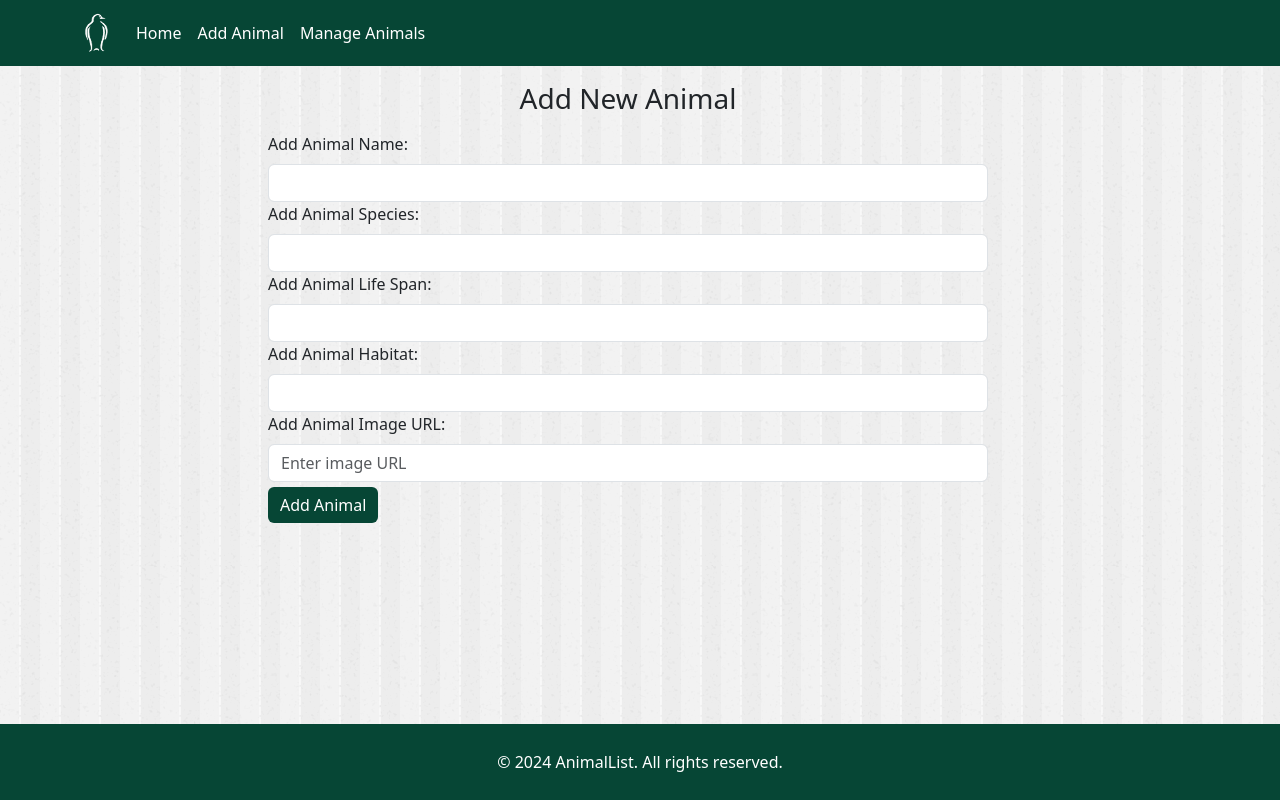
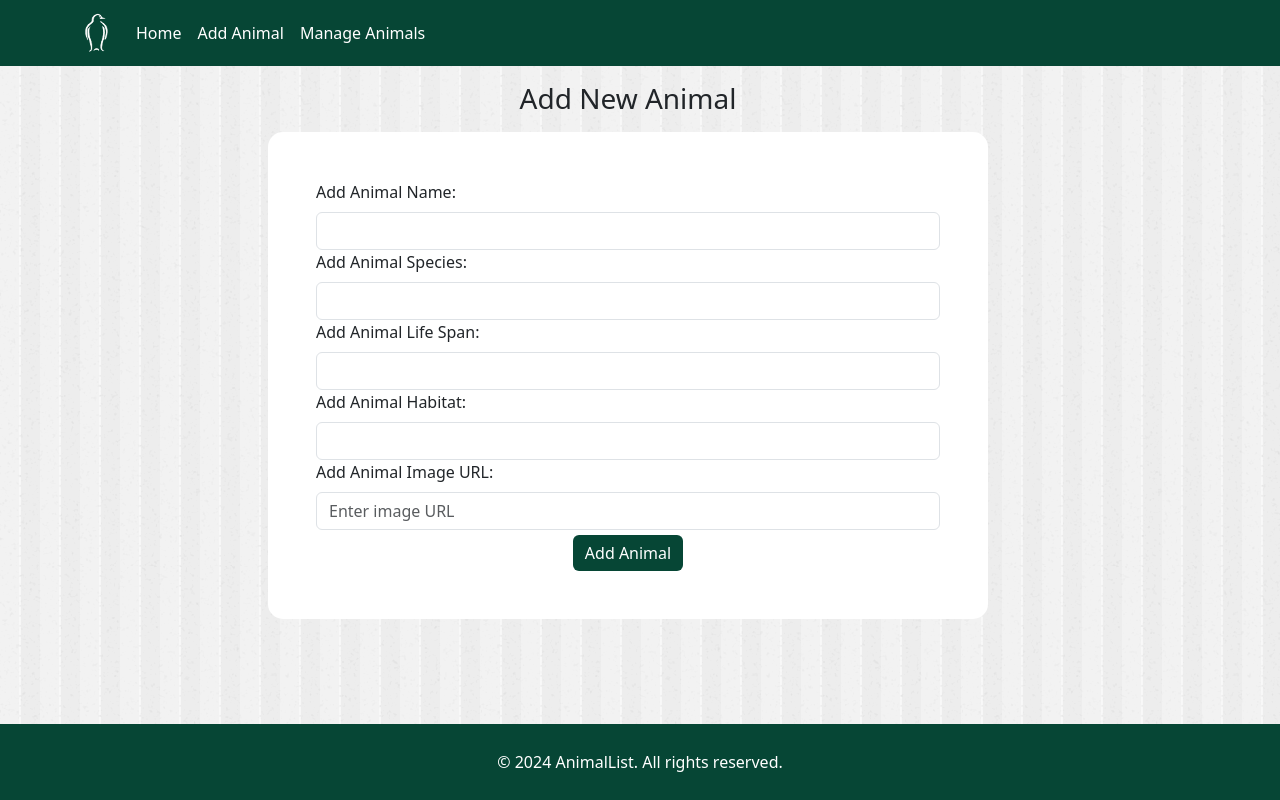
Before and after one commit to PaTTTeX/Animal-App, a React (Create React App) app in the folder my-app/: page /add in a window 1280 px wide. Built offline with nearby package versions, Linux system fonts and the light colour scheme; the HTML template or start-up script is replaced by a standard one.

Commit message:
Enhance Add and View components: improve comments for clarity, update form layout, and fix class attribute in View component

```diff
--- a/my-app/src/Pages/Add.js
+++ b/my-app/src/Pages/Add.js
@@ -6,7 +6,7 @@ import axios from "axios";
 import '../App.css';
 
 const Add = () => {
-    // State variables
+    // State variables to store input values
     const [name, setName] = useState('');
     const [species, setSpecies] = useState('');
     const [age, setAge] = useState('');
@@ -16,17 +16,18 @@ const Add = () => {
 
     // Handle form submission
     const handleSubmit = (e) => {
-        e.preventDefault();
-        const animal = { name, species, age, habitat, imageUrl };
+        e.preventDefault(); // Prevent default form submission behavior
+        const animal = { name, species, age, habitat, imageUrl }; // Create animal object from form data
         console.log(animal);
 
+        // Send POST request to add new animal
         axios.post('http://localhost:4000/api/animals', animal)
             .then((res) => {
-                console.log(res.data);
-                navigate('/view');
+                console.log(res.data); // Log the response data
+                navigate('/view'); // Redirect to the view page
             })
             .catch((err) => {
-                console.error(err);
+                console.error(err); // Log any errors
             });
     };
 
@@ -35,56 +36,66 @@ const Add = () => {
             <div className="row justify-content-center" style={{ width: '100%' }}>
                 <div className="col-md-8" style={{ margin: '1rem' }}>
                     <h3 className="text-center" style={{ marginBottom: '1rem' }}>Add New Animal</h3>
-                    <Form onSubmit={handleSubmit}>
+                    <Form onSubmit={handleSubmit} style={{ backgroundColor: 'white', padding: '3rem', borderRadius: '15px' }}>
+
+                        {/* Animal Name Field */}
                         <Form.Group>
                             <Form.Label>Add Animal Name:</Form.Label>
                             <Form.Control
                                 type="text"
                                 value={name}
-                                onChange={(e) => setName(e.target.value)}
+                                onChange={(e) => setName(e.target.value)} // Update name state
                             />
                         </Form.Group>
 
+                        {/* Animal Species Field */}
                         <Form.Group>
                             <Form.Label>Add Animal Species:</Form.Label>
                             <Form.Control
                                 type="text"
                                 value={species}
-                                onChange={(e) => setSpecies(e.target.value)}
+                                onChange={(e) => setSpecies(e.target.value)} // Update species state
                             />
                         </Form.Group>
 
+                        {/* Animal Age Field */}
                         <Form.Group>
                             <Form.Label>Add Animal Life Span:</Form.Label>
                             <Form.Control
                                 type="number"
                                 value={age}
-                                onChange={(e) => setAge(e.target.value)}
+                                onChange={(e) => setAge(e.target.value)} // Update age state
                             />
                         </Form.Group>
 
+                        {/* Animal Habitat Field */}
                         <Form.Group>
                             <Form.Label>Add Animal Habitat:</Form.Label>
                             <Form.Control
                                 type="text"
                                 value={habitat}
-                                onChange={(e) => setHabitat(e.target.value)}
+                                onChange={(e) => setHabitat(e.target.value)} // Update habitat state
                             />
                         </Form.Group>
 
+                        {/* Animal Image URL Field */}
                         <Form.Group>
                             <Form.Label>Add Animal Image URL:</Form.Label>
                             <Form.Control
                                 type="text"
                                 value={imageUrl}
-                                onChange={(e) => setImageUrl(e.target.value)}
+                                onChange={(e) => setImageUrl(e.target.value)} // Update imageUrl state
                                 placeholder="Enter image URL"
                             />
                         </Form.Group>
 
-                        <Button className="btn-redirection" variant="primary" type="submit">
-                            Add Animal
-                        </Button>
+                        {/* Submit Button */}
+                        <div className="d-flex justify-content-center align-items-center">
+                            <Button className="btn-redirection" variant="primary" type="submit">
+                                Add Animal
+                            </Button>
+                        </div>
+
                     </Form>
                 </div>
             </div>
--- a/my-app/src/Pages/View.js
+++ b/my-app/src/Pages/View.js
@@ -25,7 +25,7 @@ const View = () => {
   }, []);  // Empty dependency array ensures it runs only once on mount
 
   return (
-    <div className="container min-width: 100%;" class="Home-Container">
+    <div className="Home-Container container min-width: 100%;">
       <div className="row justify-content-center width: 100%;" style={{ width: "100%" }}>
         <div className="col-md-8 text-center" style={{ margin: "1rem" }}>
           <h3>Animal List</h3>
```
